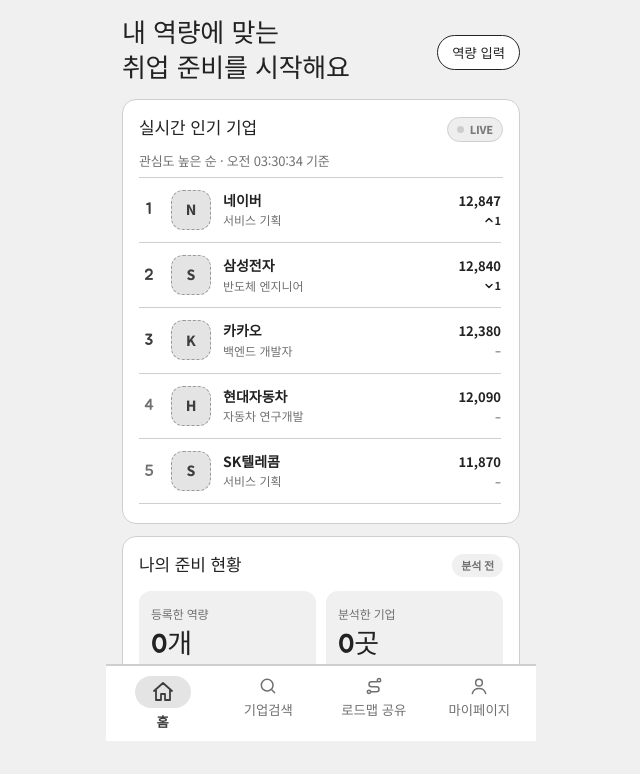
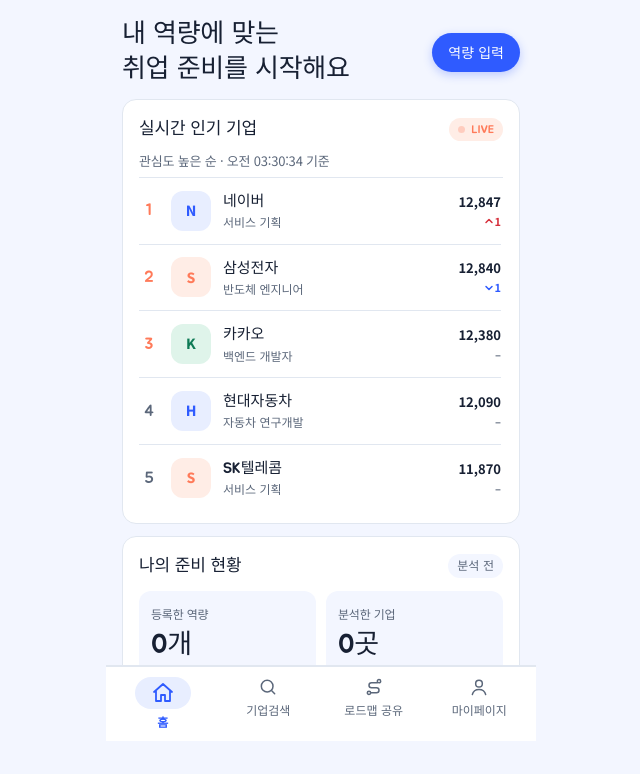
Before and after one commit to dldbstj0515/home, a plain HTML site: page index.html in a window 1280 px wide. Shown: the part 59-833 px from the top of the page, without its empty margins (319-959 px from the left). Drawn offline with Linux system fonts and the light colour scheme.

Commit message:
Add files via upload

```diff
--- a/css/style.css
+++ b/css/style.css
@@ -1,18 +1,20 @@
 :root {
-  --bg: #F0F0F0;
+  --bg: #F3F6FF;
   --sf: #fff;
-  --tx: #222222;
-  --mu: #707070;
-  --ln: #CFCFCF;
-  --pri: #3D3D3D;
-  --pb: #E4E4E4;
+  --tx: #172033;
+  --mu: #5B677A;
+  --ln: #E1E7F0;
+  --pri: #2F5BFF;
+  --pb: #E8EEFF;
   --on: #fff;
-  --ok: #2B2B2B;
-  --okb: #E0E0E0;
-  --wn: #5E5E5E;
-  --wnb: #E9E9E9;
-  --bd: #7A7A7A;
-  --bdb: #EEEEEE;
+  --ac: #FF7A59;
+  --acb: #FFEDE6;
+  --ok: #0E7A55;
+  --okb: #DFF4EA;
+  --wn: #946000;
+  --wnb: #FFF0D1;
+  --bd: #D6303C;
+  --bdb: #FFE8EA;
   --fd: 'Jua', 'Noto Sans KR', system-ui, sans-serif;
   box-sizing: border-box;
   padding-top: env(safe-area-inset-top, 0px);
@@ -21,38 +23,42 @@
 
 @media (prefers-color-scheme: dark) {
   :root:not([data-theme="light"]) {
-    --bg: #151515;
-    --sf: #202020;
-    --tx: #EEEEEE;
-    --mu: #A0A0A0;
-    --ln: #3A3A3A;
-    --pri: #D0D0D0;
-    --pb: #2E2E2E;
-    --on: #151515;
-    --ok: #E0E0E0;
-    --okb: #2E2E2E;
-    --wn: #B5B5B5;
-    --wnb: #2A2A2A;
-    --bd: #9A9A9A;
-    --bdb: #262626;
+    --bg: #0E131B;
+    --sf: #171E29;
+    --tx: #EAF0F8;
+    --mu: #9AA7BB;
+    --ln: #27313F;
+    --pri: #86A0FF;
+    --pb: #1E2A4F;
+    --on: #0E131B;
+    --ac: #FF9A7E;
+    --acb: #3A2219;
+    --ok: #4FD6A0;
+    --okb: #11322A;
+    --wn: #F2B84B;
+    --wnb: #392D10;
+    --bd: #FF8F95;
+    --bdb: #3B1B1E;
   }
 }
 
 :root[data-theme="dark"] {
-  --bg: #151515;
-  --sf: #202020;
-  --tx: #EEEEEE;
-  --mu: #A0A0A0;
-  --ln: #3A3A3A;
-  --pri: #D0D0D0;
-  --pb: #2E2E2E;
-  --on: #151515;
-  --ok: #E0E0E0;
-  --okb: #2E2E2E;
-  --wn: #B5B5B5;
-  --wnb: #2A2A2A;
-  --bd: #9A9A9A;
-  --bdb: #262626;
+  --bg: #0E131B;
+  --sf: #171E29;
+  --tx: #EAF0F8;
+  --mu: #9AA7BB;
+  --ln: #27313F;
+  --pri: #86A0FF;
+  --pb: #1E2A4F;
+  --on: #0E131B;
+  --ac: #FF9A7E;
+  --acb: #3A2219;
+  --ok: #4FD6A0;
+  --okb: #11322A;
+  --wn: #F2B84B;
+  --wnb: #392D10;
+  --bd: #FF8F95;
+  --bdb: #3B1B1E;
 }
 
 html {
@@ -194,7 +200,7 @@ h2 {
   cursor: pointer;
   min-height: 54px;
   font-size: 15px;
-  box-shadow: none;
+  box-shadow: 0 4px 14px rgba(47, 91, 255, .28);
 }
 
 .btn.inv {
@@ -895,19 +901,30 @@ nav button.on svg {
 .cmp-cell.ok b{color:var(--tx)}
 .cmp-cell .chip{padding:5px 10px;font-size:12px}
 
-/* ===== 그레이톤 와이어프레임 ===== */
-.card,.feat,.tile,.cl,.chip{border-width:1.5px}
-.ic{border:1.5px dashed #9A9A9A}
-.mark{border:1.5px solid var(--tx)}
-.btn{border:1.5px solid var(--pri)}
-.btn.inv{border-color:var(--on)}
-.rate b,.tr.up,.tr.dn{color:var(--tx)}
-.err{color:var(--tx);font-weight:700}
-.live{border:1px solid var(--ln)}
-.hbtn{border:1.5px solid var(--tx);background:var(--sf);color:var(--tx);border-radius:20px;padding:7px 14px;font:700 13px inherit;font-family:inherit;white-space:nowrap;cursor:pointer}
+/* ===== 폰트 · 컬러 ===== */
+.btn,.hbtn,.chip,.pill,.sec,.live,nav button,.cp b,.feat b{font-family:'Jua','Noto Sans KR',system-ui,sans-serif;font-weight:400;letter-spacing:0}
+.btn{font-size:16px}
+.chip{font-size:14px}
+.pill{font-size:12px}
+nav button{font-size:12px}
+.sec{font-size:16px}
+.cp b{font-size:15px}
+.hbtn{background:var(--pri);color:var(--on);border:0;border-radius:20px;padding:9px 16px;font-size:14px;white-space:nowrap;cursor:pointer;box-shadow:0 3px 10px rgba(47,91,255,.28)}
 .home-head{display:flex;align-items:center;justify-content:space-between;gap:12px;margin-bottom:6px}
 .home-head h1{margin:0}
+header .hbtn{background:var(--pb);color:var(--pri);box-shadow:none;padding:7px 14px;font-size:13px}
 .acct{display:flex;align-items:center;gap:12px}
+.rk.top{color:var(--ac)}
+.rate b{color:var(--ac);font-family:'Jua','Noto Sans KR',sans-serif;font-weight:400;font-size:14px}
+.tr.up{color:var(--bd)}
+.tr.dn{color:var(--pri)}
+.ic{background:var(--pb);color:var(--pri)}
+.pop-row:nth-child(3n+2) .ic,.case:nth-of-type(3n+2) .ic{background:var(--acb);color:var(--ac)}
+.pop-row:nth-child(3n) .ic,.case:nth-of-type(3n) .ic{background:var(--okb);color:var(--ok)}
 .favbtn{width:36px;height:36px;border-radius:50%;border:1.5px solid var(--ln);background:var(--sf);color:var(--mu);display:grid;place-items:center;flex:none;cursor:pointer;padding:0}
-.favbtn.on{background:var(--pri);border-color:var(--pri);color:var(--on)}
+.favbtn.on{background:var(--ac);border-color:var(--ac);color:#fff}
 .favbtn.on svg{fill:currentColor}
+.stat.hl{background:var(--acb);color:var(--ac)}
+.stat.hl b{color:var(--ac)}
+.live{background:var(--acb);color:var(--ac)}
+.live i{background:var(--ac)}
```
